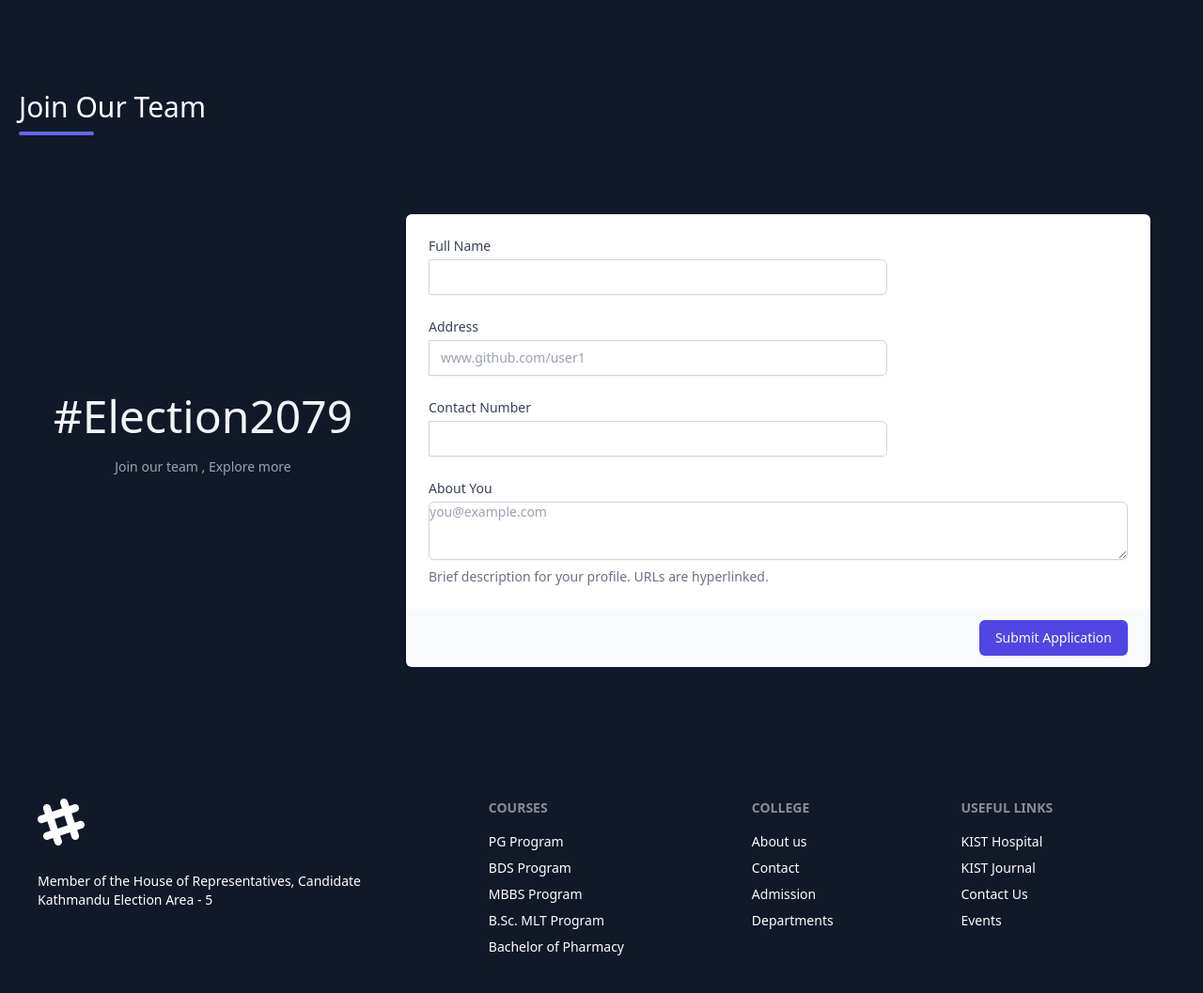
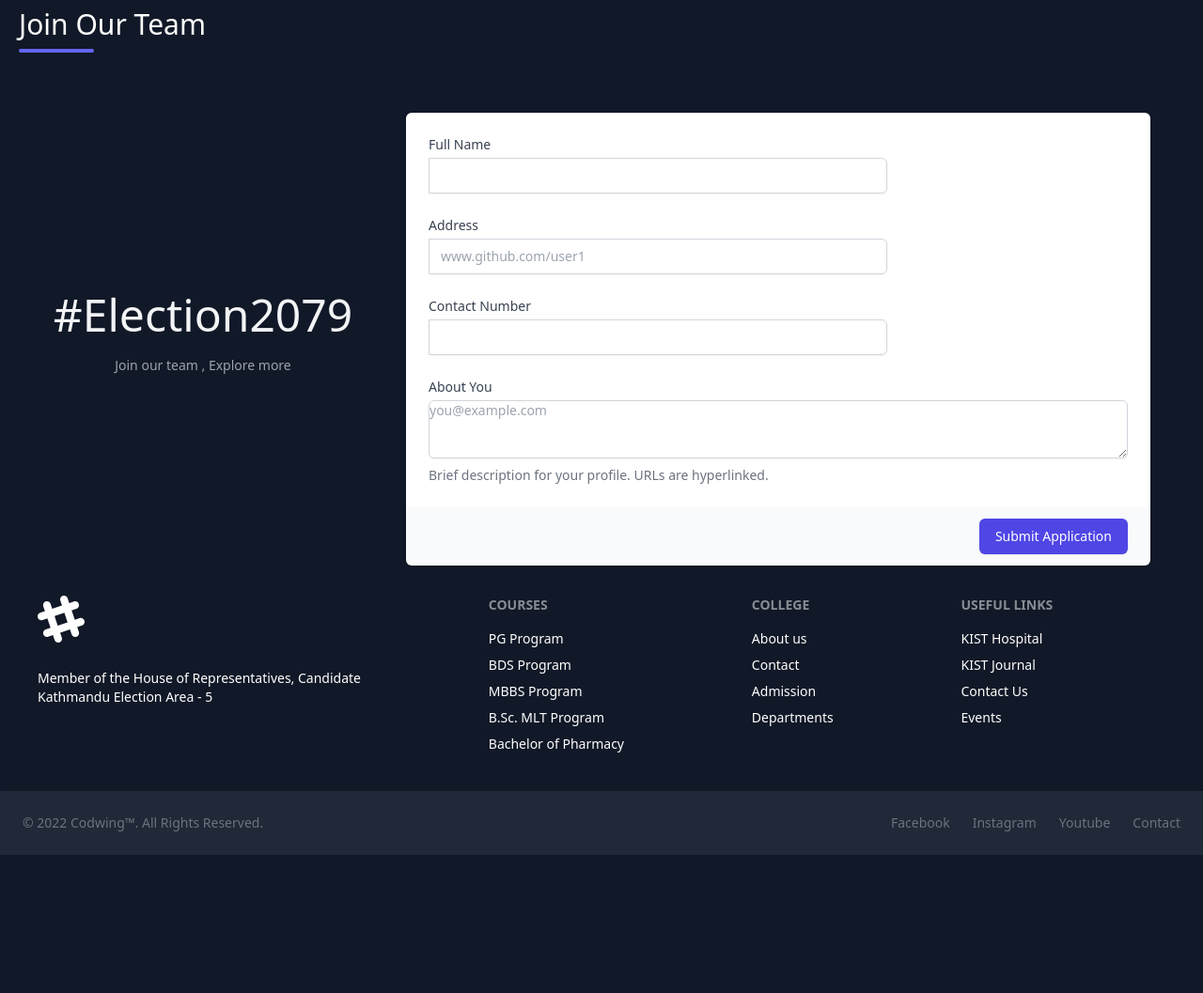
Before and after one commit to anilkhatiwada/election-frontend, a Django app: page /joinourteam in a window 1280 px wide. Shown: the part 130-1187 px from the top of the page at 94% size. After the commit the page ends 1040 px from the top, so only its background shows below. Run offline with Django 4.2, Linux system fonts and the light colour scheme; some libraries are stand-ins or nearby versions.

Commit message:
join our team edited

```diff
--- a/src/website/templates/website/jointeam.html
+++ b/src/website/templates/website/jointeam.html
@@ -2,7 +2,7 @@
 
 {% block content %}
     <section class="text-white body-font bg-gray-900">
-        <div class="container px-5 py-24 mx-auto">
+        <div class="container px-5 py-2 mx-auto">
           <div class="flex flex-wrap w-full mb-20">
             <div class="lg:w-1/2 w-full mb-6 lg:mb-0">
               <h1 class="sm:text-3xl text-2xl font-medium title-font mb-2 ">Join Our Team</h1>
@@ -11,7 +11,7 @@
           </div>
           <div class="flex flex-wrap -m-4  w-full">
 
-            <div class="m-5 w-full">
+            <div class="mx-5 w-full">
                 <div class="md:grid md:grid-cols-3 md:gap-6">
                   <div class="md:col-span-1  flex items-center justify-center">
                     <div class="px-4 sm:px-0 text-center ">
```
